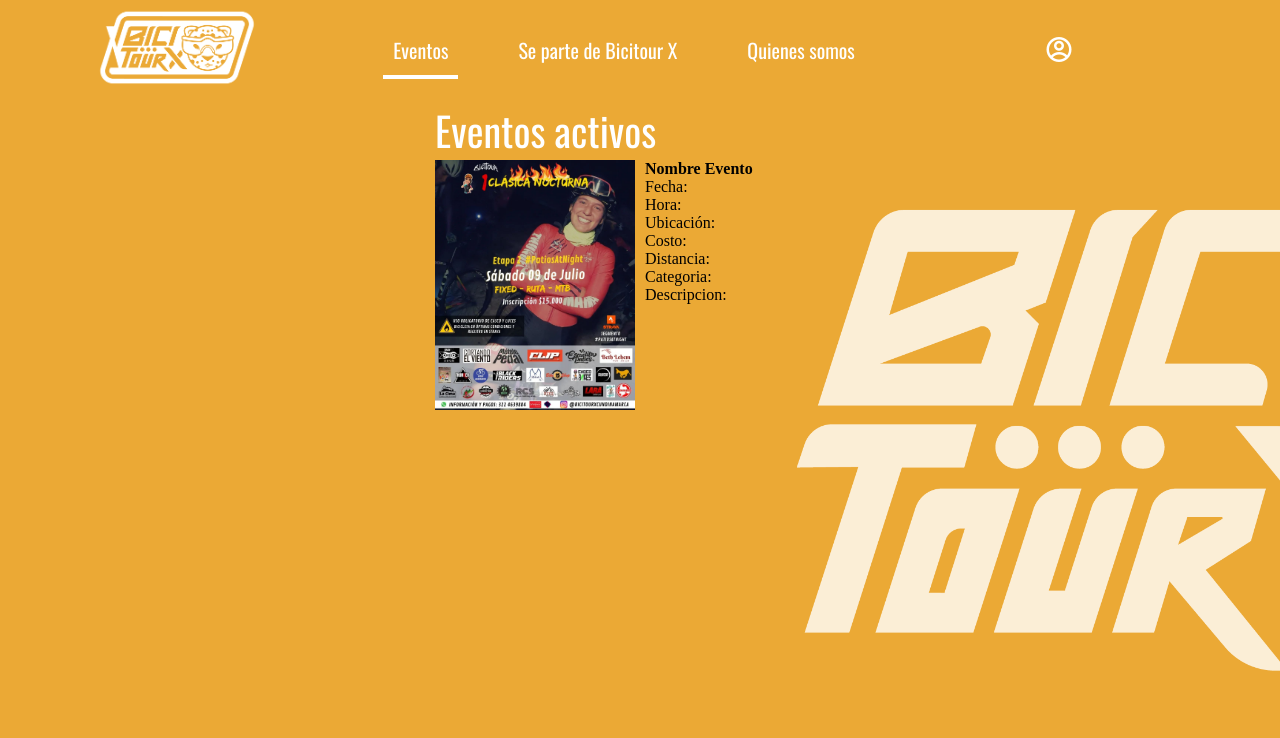
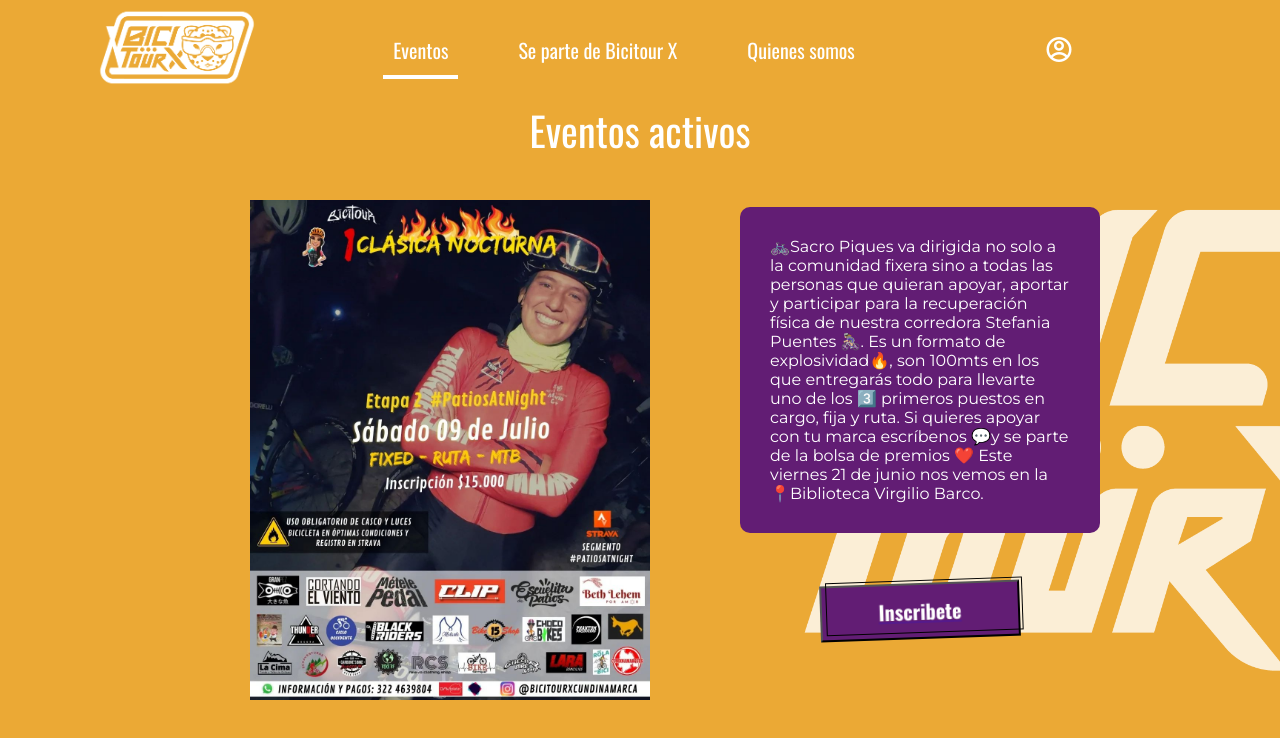
Before and after one commit to messtevez/BicitourXAngular, an Angular app: page /eventos in a window 1280 px wide. Shown: the top 738 px of the page. Built offline with nearby package versions, Linux system fonts and the light colour scheme.

Commit message:
estilos eventos

```diff
--- a/src/app/app.routes.ts
+++ b/src/app/app.routes.ts
@@ -12,7 +12,7 @@ import { UpdateProfileComponent } from './protected/update-profile/update-profil
 
 
 export const routes: Routes = [
-    {path: '', title: `Home`, component: HomeComponent},
+    {path: '', title: `Inicio`, component: HomeComponent},
     {path: 'ingreso', title:'Ingreso', component: LoginComponent},
     {path: 'eventos', title: 'Eventos', component: EventosComponent},
     {path: 'quienesSomos', title: 'Quienes Somos', component: QuienesSomosComponent},
--- a/src/app/components/eventos/eventos.component.css
+++ b/src/app/components/eventos/eventos.component.css
@@ -12,6 +12,7 @@
     font-size: 40px;
     font-family: var(--titulos);
     font-weight: 400;
+    text-align: center;
 }
 
 .backgroundImg {
@@ -25,15 +26,101 @@
     z-index: 1;
 }
 
+.button-53 {
+    z-index: 2;
+    background-color: #621D74;
+    box-sizing: border-box;
+    color: #ffffff;
+    display: flex;
+    font-family: var(--titulos);
+    font-size: 1rem;
+    font-weight: 700;
+    justify-content: center;
+    line-height: 1.75rem;
+    padding: .75rem 1.65rem;
+    position: relative;
+    text-align: center;
+    text-decoration: none #000000 solid;
+    text-decoration-thickness: auto;
+    width: 100%;
+    max-width: 460px;
+    position: relative;
+    cursor: pointer;
+    transform: rotate(-2deg);
+    user-select: none;
+    -webkit-user-select: none;
+    touch-action: manipulation;
+    margin: 30px 0 55px 0;
+}
+
+.button-53:focus {
+    outline: 0;
+}
+
+.button-53:after {
+    content: '';
+    position: absolute;
+    border: 1px solid #000000;
+    bottom: 4px;
+    left: 4px;
+    width: calc(100% - 1px);
+    height: calc(100% - 1px);
+}
+
+.button-53:hover:after {
+    bottom: 2px;
+    left: 2px;
+}
+
+@media (min-width: 768px) {
+    .button-53 {
+        padding: .75rem 3rem;
+        font-size: 1.25rem;
+    }
+}
+
 
 
 .cajaEventos{
-    display: grid;
-    grid-template-columns: 1fr 1fr;
-    gap: 10px;
+    display: flex;
+    align-items: center;
+}
+
+.eventoImg{
+    height: 500px;
+    width: 500px;
+    margin: 30px;
 }
 
 .eventoImg img{
-    height: 250px;
-    width: 200px;
+    height: 100%;
+    border-radius: 10px;
+    margin: 10px;
+    aspect-ratio: 1 / 1;
+    object-fit: contain;
+    object-position: center;
 }
+
+.eventoDes{
+    width: 300px;
+    margin: 20px;
+    background-color: #621D74;
+    border-radius: 10px;
+    padding: 30px;
+    z-index: 5;
+}
+
+.eventoDes p{
+    font-family: var(--parrafos);
+    color: white;
+}
+
+.cajaDescripcion{
+    align-items: center;
+    display: flex;
+    flex-direction: column;
+}
+
+.boton{
+    width: 50%;
+}
--- a/src/app/components/eventos/eventos.component.html
+++ b/src/app/components/eventos/eventos.component.html
@@ -8,15 +8,18 @@
             <div class="eventoImg">
                 <img src="./../../../assets/img/imgEvents/event.jpeg" alt="">
             </div>
-            <div class="eventoDes">
-                <h4>Nombre Evento</h4>
-                <p>Fecha: </p>
-                <p>Hora: </p>
-                <p>Ubicación: </p>
-                <p>Costo: </p>
-                <p>Distancia: </p>
-                <p>Categoria: </p>
-                <p>Descripcion: </p>
+            <div class="cajaDescripcion">
+                <div class="eventoDes">
+                    <p>🚲Sacro Piques va dirigida no solo a la comunidad fixera sino a todas las personas que quieran
+                        apoyar, aportar y participar para la recuperación física de nuestra corredora Stefania
+                        Puentes 🚴🏼‍♀️. Es un formato de explosividad🔥, son 100mts en los que entregarás todo para
+                        llevarte uno de los 3️⃣ primeros puestos en cargo, fija y ruta.
+                        Si quieres apoyar con tu marca escríbenos 💬y se parte de la bolsa de premios ❤️
+                        Este viernes 21 de junio nos vemos en la 📍Biblioteca Virgilio Barco.</p>
+                </div>
+                <div class="boton">
+                    <a href=""><button class="button-53">Inscribete</button></a>
+                </div>
             </div>
         </div>
     </div>
```
